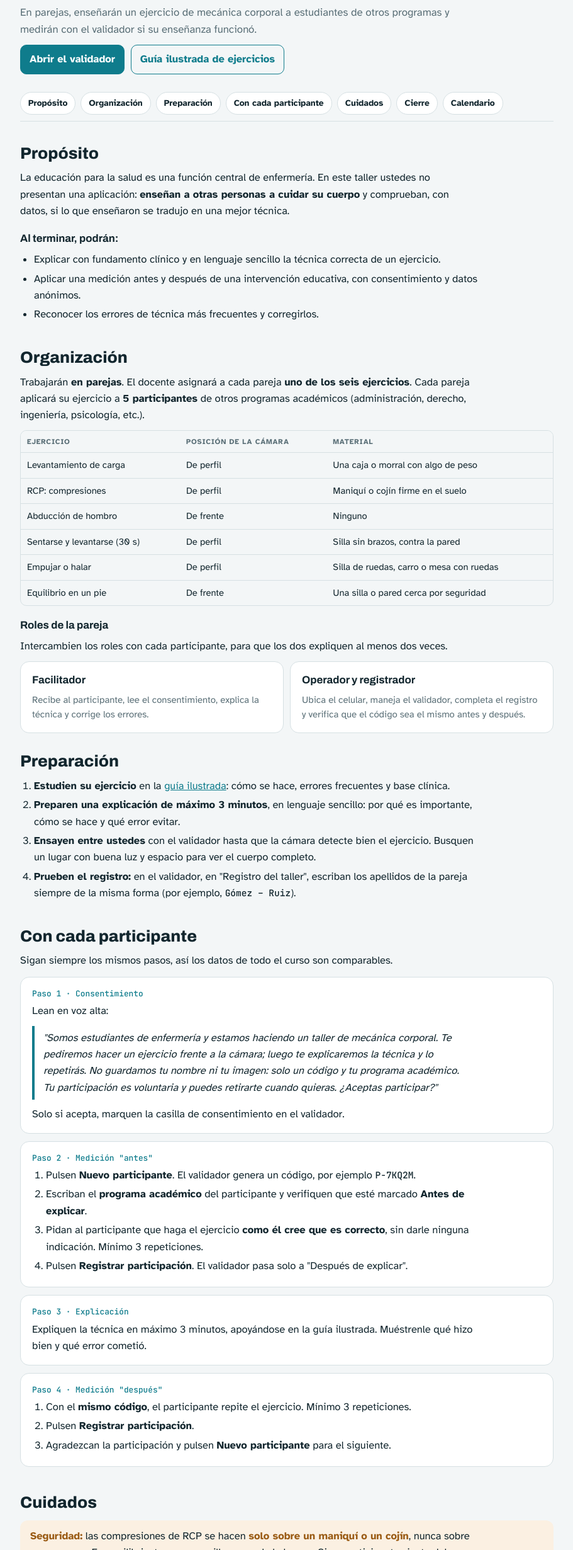
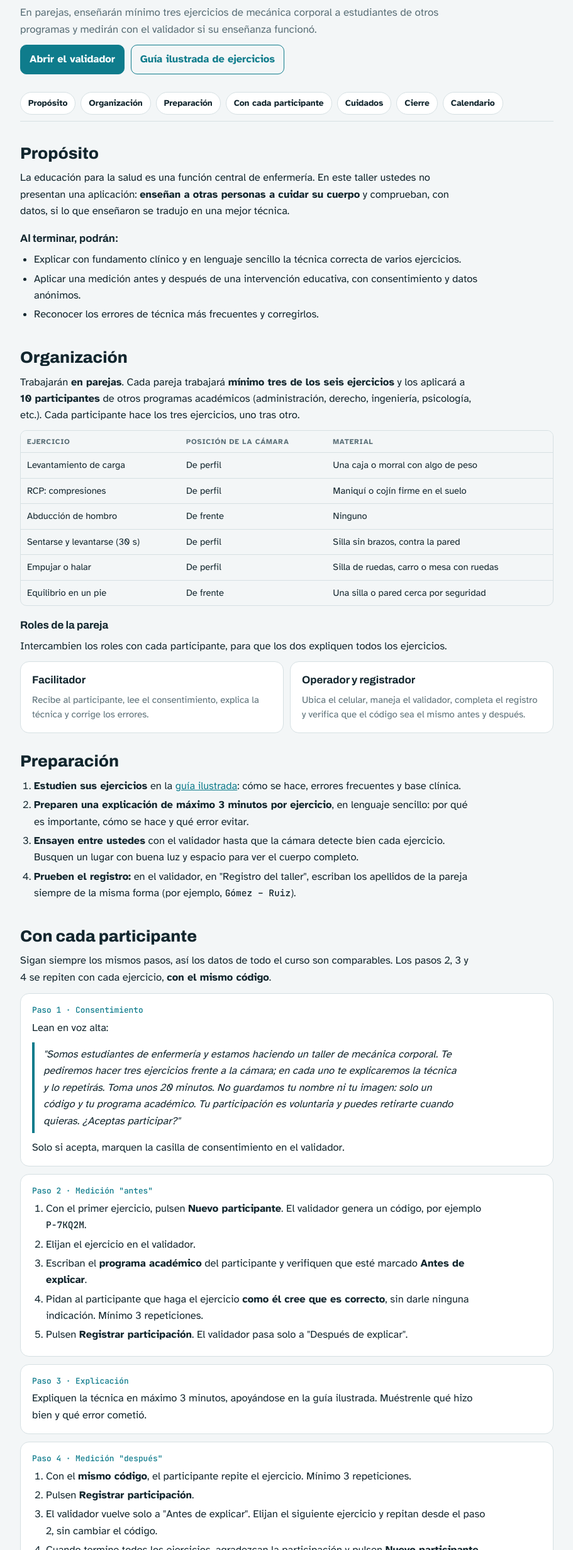
Before and after one commit to CesarJulio/validador-mecanica-corporal, a plain HTML site: page guia-taller.html in a window 1280 px wide. Shown: the part 99-2560 px from the top of the page at 63% size, without its empty margins (184-1095 px from the left). Drawn offline with Linux system fonts and the light colour scheme.

Commit message:
Actividad: mínimo 3 ejercicios por pareja y 10 participantes; el validador vuelve a Antes tras cada ejercicio
Co-Authored-By: Claude Opus 5.5 <noreply@anthropic.com>

```diff
--- a/guia-taller.html
+++ b/guia-taller.html
@@ -99,7 +99,7 @@ footer { margin-top: 40px; padding-top: 16px; border-top: 1px solid var(--line);
 <div class="wrap">
   <div class="eyebrow">Enfermería · Actividad final</div>
   <h1>Taller de Mecánica Corporal</h1>
-  <p class="lead">En parejas, enseñarán un ejercicio de mecánica corporal a estudiantes de otros programas y medirán con el validador si su enseñanza funcionó.</p>
+  <p class="lead">En parejas, enseñarán mínimo tres ejercicios de mecánica corporal a estudiantes de otros programas y medirán con el validador si su enseñanza funcionó.</p>
 
   <div class="btns">
     <a class="btn primary" href="./">Abrir el validador</a>
@@ -121,7 +121,7 @@ footer { margin-top: 40px; padding-top: 16px; border-top: 1px solid var(--line);
     <p>La educación para la salud es una función central de enfermería. En este taller ustedes no presentan una aplicación: <strong>enseñan a otras personas a cuidar su cuerpo</strong> y comprueban, con datos, si lo que enseñaron se tradujo en una mejor técnica.</p>
     <h3>Al terminar, podrán:</h3>
     <ul>
-      <li>Explicar con fundamento clínico y en lenguaje sencillo la técnica correcta de un ejercicio.</li>
+      <li>Explicar con fundamento clínico y en lenguaje sencillo la técnica correcta de varios ejercicios.</li>
       <li>Aplicar una medición antes y después de una intervención educativa, con consentimiento y datos anónimos.</li>
       <li>Reconocer los errores de técnica más frecuentes y corregirlos.</li>
     </ul>
@@ -129,7 +129,7 @@ footer { margin-top: 40px; padding-top: 16px; border-top: 1px solid var(--line);
 
   <section id="organizacion">
     <h2>Organización</h2>
-    <p>Trabajarán <strong>en parejas</strong>. El docente asignará a cada pareja <strong>uno de los seis ejercicios</strong>. Cada pareja aplicará su ejercicio a <strong>5 participantes</strong> de otros programas académicos (administración, derecho, ingeniería, psicología, etc.).</p>
+    <p>Trabajarán <strong>en parejas</strong>. Cada pareja trabajará <strong>mínimo tres de los seis ejercicios</strong> y los aplicará a <strong>10 participantes</strong> de otros programas académicos (administración, derecho, ingeniería, psicología, etc.). Cada participante hace los tres ejercicios, uno tras otro.</p>
     <div class="tablewrap"><table>
       <thead><tr><th>Ejercicio</th><th>Posición de la cámara</th><th>Material</th></tr></thead>
       <tbody>
@@ -143,7 +143,7 @@ footer { margin-top: 40px; padding-top: 16px; border-top: 1px solid var(--line);
     </table></div>
 
     <h3>Roles de la pareja</h3>
-    <p>Intercambien los roles con cada participante, para que los dos expliquen al menos dos veces.</p>
+    <p>Intercambien los roles con cada participante, para que los dos expliquen todos los ejercicios.</p>
     <div class="roles">
       <div class="card"><h3>Facilitador</h3><p>Recibe al participante, lee el consentimiento, explica la técnica y corrige los errores.</p></div>
       <div class="card"><h3>Operador y registrador</h3><p>Ubica el celular, maneja el validador, completa el registro y verifica que el código sea el mismo antes y después.</p></div>
@@ -153,28 +153,29 @@ footer { margin-top: 40px; padding-top: 16px; border-top: 1px solid var(--line);
   <section id="preparacion">
     <h2>Preparación</h2>
     <ol>
-      <li><strong>Estudien su ejercicio</strong> en la <a href="guia.html">guía ilustrada</a>: cómo se hace, errores frecuentes y base clínica.</li>
-      <li><strong>Preparen una explicación de máximo 3 minutos</strong>, en lenguaje sencillo: por qué es importante, cómo se hace y qué error evitar.</li>
-      <li><strong>Ensayen entre ustedes</strong> con el validador hasta que la cámara detecte bien el ejercicio. Busquen un lugar con buena luz y espacio para ver el cuerpo completo.</li>
+      <li><strong>Estudien sus ejercicios</strong> en la <a href="guia.html">guía ilustrada</a>: cómo se hace, errores frecuentes y base clínica.</li>
+      <li><strong>Preparen una explicación de máximo 3 minutos por ejercicio</strong>, en lenguaje sencillo: por qué es importante, cómo se hace y qué error evitar.</li>
+      <li><strong>Ensayen entre ustedes</strong> con el validador hasta que la cámara detecte bien cada ejercicio. Busquen un lugar con buena luz y espacio para ver el cuerpo completo.</li>
       <li><strong>Prueben el registro:</strong> en el validador, en "Registro del taller", escriban los apellidos de la pareja siempre de la misma forma (por ejemplo, <code>Gómez – Ruiz</code>).</li>
     </ol>
   </section>
 
   <section id="protocolo">
     <h2>Con cada participante</h2>
-    <p>Sigan siempre los mismos pasos, así los datos de todo el curso son comparables.</p>
+    <p>Sigan siempre los mismos pasos, así los datos de todo el curso son comparables. Los pasos 2, 3 y 4 se repiten con cada ejercicio, <strong>con el mismo código</strong>.</p>
 
     <div class="card">
       <p class="step">Paso 1 · Consentimiento</p>
       <p>Lean en voz alta:</p>
-      <p class="script">"Somos estudiantes de enfermería y estamos haciendo un taller de mecánica corporal. Te pediremos hacer un ejercicio frente a la cámara; luego te explicaremos la técnica y lo repetirás. No guardamos tu nombre ni tu imagen: solo un código y tu programa académico. Tu participación es voluntaria y puedes retirarte cuando quieras. ¿Aceptas participar?"</p>
+      <p class="script">"Somos estudiantes de enfermería y estamos haciendo un taller de mecánica corporal. Te pediremos hacer tres ejercicios frente a la cámara; en cada uno te explicaremos la técnica y lo repetirás. Toma unos 20 minutos. No guardamos tu nombre ni tu imagen: solo un código y tu programa académico. Tu participación es voluntaria y puedes retirarte cuando quieras. ¿Aceptas participar?"</p>
       <p>Solo si acepta, marquen la casilla de consentimiento en el validador.</p>
     </div>
 
     <div class="card">
       <p class="step">Paso 2 · Medición "antes"</p>
       <ol>
-        <li>Pulsen <strong>Nuevo participante</strong>. El validador genera un código, por ejemplo <code>P-7KQ2M</code>.</li>
+        <li>Con el primer ejercicio, pulsen <strong>Nuevo participante</strong>. El validador genera un código, por ejemplo <code>P-7KQ2M</code>.</li>
+        <li>Elijan el ejercicio en el validador.</li>
         <li>Escriban el <strong>programa académico</strong> del participante y verifiquen que esté marcado <strong>Antes de explicar</strong>.</li>
         <li>Pidan al participante que haga el ejercicio <strong>como él cree que es correcto</strong>, sin darle ninguna indicación. Mínimo 3 repeticiones.</li>
         <li>Pulsen <strong>Registrar participación</strong>. El validador pasa solo a "Después de explicar".</li>
@@ -191,7 +192,8 @@ footer { margin-top: 40px; padding-top: 16px; border-top: 1px solid var(--line);
       <ol>
         <li>Con el <strong>mismo código</strong>, el participante repite el ejercicio. Mínimo 3 repeticiones.</li>
         <li>Pulsen <strong>Registrar participación</strong>.</li>
-        <li>Agradezcan la participación y pulsen <strong>Nuevo participante</strong> para el siguiente.</li>
+        <li>El validador vuelve solo a "Antes de explicar". Elijan el siguiente ejercicio y repitan desde el paso 2, sin cambiar el código.</li>
+        <li>Cuando termine todos los ejercicios, agradezcan la participación y pulsen <strong>Nuevo participante</strong>.</li>
       </ol>
     </div>
   </section>
@@ -220,9 +222,9 @@ footer { margin-top: 40px; padding-top: 16px; border-top: 1px solid var(--line);
 
     <h3>Lista de chequeo de la pareja</h3>
     <ul class="check">
-      <li>Estudiamos el ejercicio y preparamos la explicación de 3 minutos.</li>
+      <li>Estudiamos mínimo tres ejercicios y preparamos la explicación de cada uno.</li>
       <li>Ensayamos con el validador antes del taller.</li>
-      <li>Registramos a 5 participantes, cada uno con su medición antes y después.</li>
+      <li>Registramos a 10 participantes, cada uno con los tres ejercicios antes y después.</li>
       <li>Todos los participantes dieron su consentimiento.</li>
       <li>No registramos nombres, fotos ni videos.</li>
     </ul>
@@ -233,9 +235,9 @@ footer { margin-top: 40px; padding-top: 16px; border-top: 1px solid var(--line);
     <div class="tablewrap"><table>
       <thead><tr><th>Día</th><th>Actividad</th></tr></thead>
       <tbody>
-        <tr><td>1</td><td>Conformación de parejas y asignación de ejercicios</td></tr>
-        <tr><td>2</td><td>Estudio del ejercicio, preparación de la explicación y ensayo con el validador</td></tr>
-        <tr><td>3 a 6</td><td>Taller con 5 participantes de otros programas</td></tr>
+        <tr><td>1</td><td>Conformación de parejas y elección de los ejercicios</td></tr>
+        <tr><td>2</td><td>Estudio de los ejercicios, preparación de la explicación y ensayo con el validador</td></tr>
+        <tr><td>3 a 6</td><td>Taller con 10 participantes de otros programas</td></tr>
         <tr><td>7</td><td>Cierre en clase: revisión de resultados del curso</td></tr>
       </tbody>
     </table></div>
```
Also changed, not shown: index.html (+2 -1 lines).
